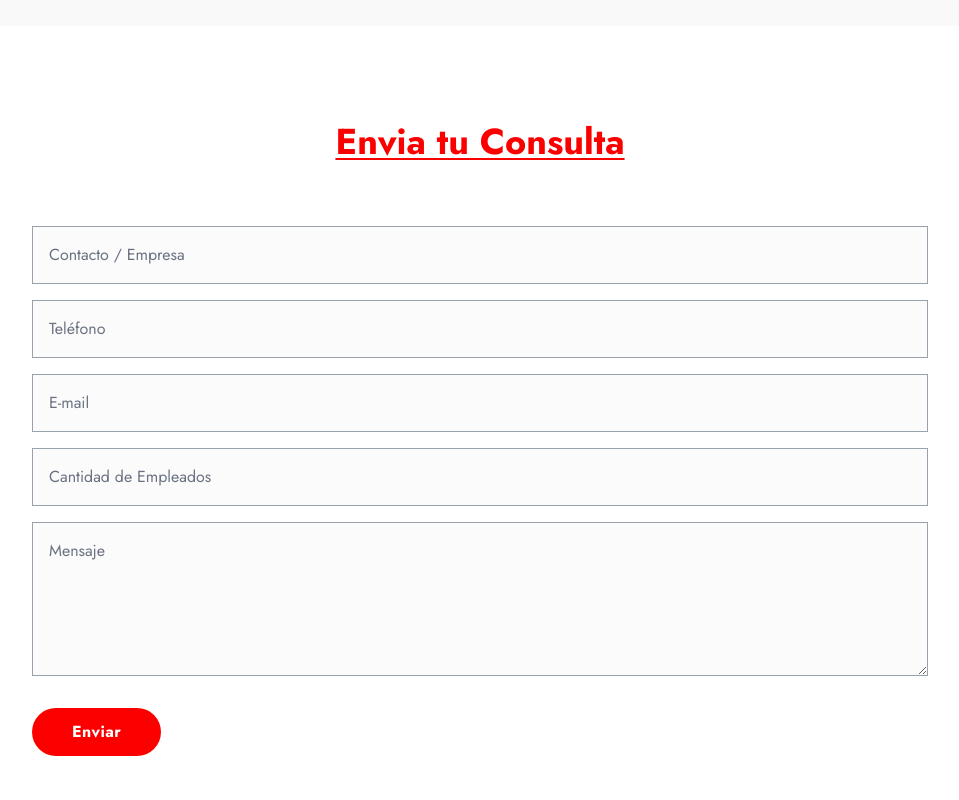
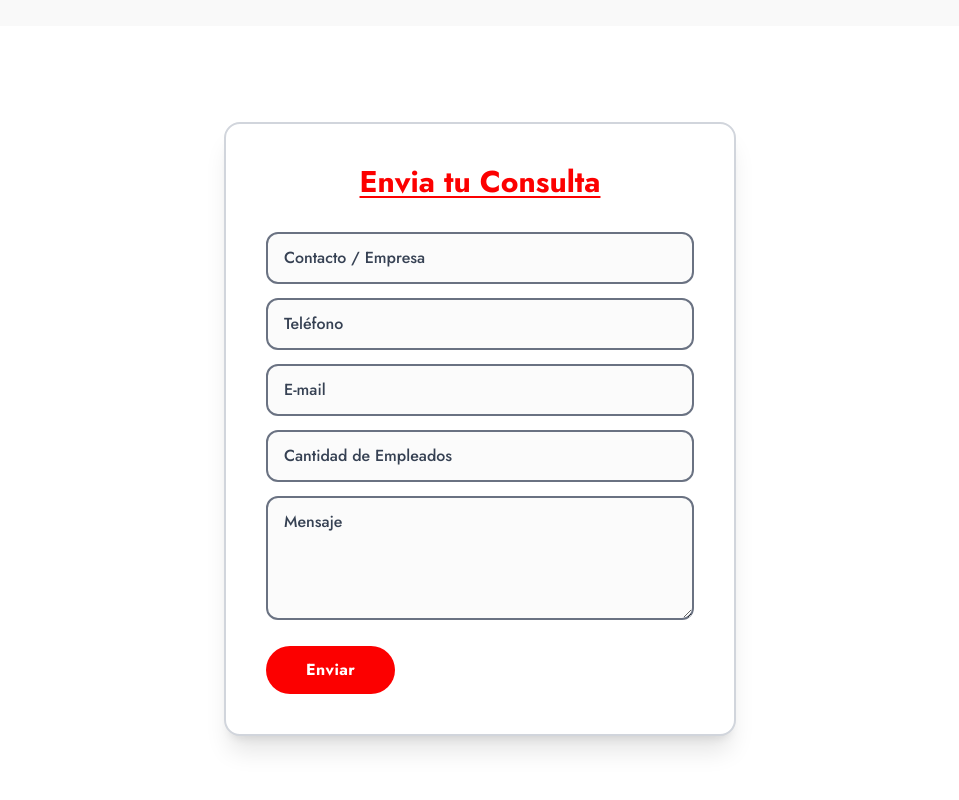
Before and after one commit to SeresML/CursosSeres, a Next.js app: page / in a window 1280 px wide. Shown: the part 1320-2120 px from the top of the page, without its empty margins (160-1119 px from the left). Built offline with nearby package versions, Linux system fonts and the light colour scheme.

Commit message:
style: redesign contact form with card container, smaller rounded inputs, thicker borders and darker text

```diff
--- a/src/app/contacto/page.tsx
+++ b/src/app/contacto/page.tsx
@@ -23,18 +23,15 @@ export default function Contacto() {
 
       {/* Main Content */}
       <section className="py-24 bg-white">
-        <div className="max-w-6xl mx-auto px-6 grid grid-cols-1 md:grid-cols-2 gap-16 md:gap-24">
+        <div className="max-w-6xl mx-auto px-6 grid grid-cols-1 md:grid-cols-2 gap-16 md:gap-24 items-start">
 
           {/* Left Column: Form */}
-          <div className="flex flex-col items-center">
-            <h2 className="text-[34px] md:text-[36px] font-bold text-[#fc0000] underline decoration-2 underline-offset-4 mb-10 text-center">
-              Envia tu Consulta
-            </h2>
-            <ContactForm hideTitle={true} />
+          <div className="flex flex-col items-center w-full">
+            <ContactForm />
           </div>
 
           {/* Right Column: Contact Info */}
-          <div className="flex flex-col items-center md:items-start pt-4 md:pt-0">
+          <div className="flex flex-col items-center md:items-start pt-4 md:pt-6">
             <h2 className="text-[34px] md:text-[36px] font-bold text-[#fc0000] mb-12 text-center md:text-left w-full">
               Habla con Nosotros
             </h2>
@@ -73,7 +70,7 @@ export default function Contacto() {
                     <path d="M22 16.92v3a2 2 0 0 1-2.18 2 19.79 19.79 0 0 1-8.63-3.07 19.5 19.5 0 0 1-6-6 19.79 19.79 0 0 1-3.07-8.67A2 2 0 0 1 4.11 2h3a2 2 0 0 1 2 1.72 12.84 12.84 0 0 0 .7 2.81 2 2 0 0 1-.45 2.11L8.09 9.91a16 16 0 0 0 6 6l1.27-1.27a2 2 0 0 1 2.11-.45 12.84 12.84 0 0 0 2.81.7A2 2 0 0 1 22 16.92z" />
                   </svg>
                 </div>
-                <a href="tel:42221597" className="text-xl text-gray-900 underline decoration-1 underline-offset-4 hover:text-[#fc0000] transition">
+                <a href="tel:4222-1597" className="text-xl text-gray-900 underline decoration-1 underline-offset-4 hover:text-[#fc0000] transition">
                   4222-1597
                 </a>
               </div>
--- a/src/app/cursos/primeros-auxilios/page.tsx
+++ b/src/app/cursos/primeros-auxilios/page.tsx
@@ -24,7 +24,7 @@ export default function PrimerosAuxilios() {
 
           {/* Right Side: Form in a Card */}
           <div className="w-full md:w-1/2 flex justify-center md:justify-end">
-            <div className="bg-white rounded-xl shadow-2xl p-8 md:p-10 w-full max-w-lg">
+            <div className="bg-white rounded-2xl shadow-2xl border-2 border-gray-300 p-8 md:p-10 w-full max-w-lg">
               <h2 className="text-2xl md:text-3xl font-bold text-[#fc0000] mb-6 text-center">
                 ¡Consulte nuestros cursos!
               </h2>
--- a/src/app/cursos/rcp-dea-primeros-auxilios/page.tsx
+++ b/src/app/cursos/rcp-dea-primeros-auxilios/page.tsx
@@ -24,7 +24,7 @@ export default function RcpDeaPrimerosAuxilios() {
 
           {/* Right Side: Form in a Card */}
           <div className="w-full md:w-1/2 flex justify-center md:justify-end">
-            <div className="bg-white rounded-xl shadow-2xl p-8 md:p-10 w-full max-w-lg">
+            <div className="bg-white rounded-2xl shadow-2xl border-2 border-gray-300 p-8 md:p-10 w-full max-w-lg">
               <h2 className="text-2xl md:text-3xl font-bold text-[#fc0000] mb-6 text-center">
                 ¡Consulte nuestros cursos!
               </h2>
--- a/src/app/cursos/rcp-y-dea/page.tsx
+++ b/src/app/cursos/rcp-y-dea/page.tsx
@@ -24,7 +24,7 @@ export default function RcpYDea() {
 
           {/* Right Side: Form in a Card */}
           <div className="w-full md:w-1/2 flex justify-center md:justify-end">
-            <div className="bg-white rounded-xl shadow-2xl p-8 md:p-10 w-full max-w-lg">
+            <div className="bg-white rounded-2xl shadow-2xl border-2 border-gray-300 p-8 md:p-10 w-full max-w-lg">
               <h2 className="text-2xl md:text-3xl font-bold text-[#fc0000] mb-6 text-center">
                 ¡Consulte nuestros cursos!
               </h2>
--- a/src/components/ContactForm.tsx
+++ b/src/components/ContactForm.tsx
@@ -66,48 +66,45 @@ export default function ContactForm({ title = "Envia tu Consulta", hideTitle = f
     if (estado?.ok) sendGTMEvent({ event: "formulario_enviado", pagina: pathname });
   }, [estado, pathname]);
 
-  return (
-    <div className="w-full flex flex-col items-center">
-      {!hideTitle && (
-        <h2 className="text-[34px] md:text-4xl font-bold text-[#fc0000] underline decoration-2 underline-offset-4 mb-16 text-center">
-          {title}
-        </h2>
-      )}
-      <form action={formAction} className="w-full max-w-4xl flex flex-col gap-4">
+  const inputClasses =
+    "w-full border-2 border-gray-500 rounded-xl bg-[#fbfbfb] px-4 py-3 text-base font-medium text-gray-900 placeholder-gray-700 focus:outline-none focus:border-[#fc0000] transition-colors";
+
+  const formElement = (
+    <form action={formAction} className="w-full flex flex-col gap-3.5">
       <input type="hidden" name="origen" value={pathname} />
       <input type="text" name="web" tabIndex={-1} autoComplete="off" aria-hidden="true" className="hidden" />
       <input
         type="text"
         name="contacto"
         placeholder="Contacto / Empresa"
-          className="w-full border border-gray-400 bg-[#fbfbfb] p-4 text-base text-gray-800 placeholder-gray-500 focus:outline-none focus:border-red-500"
+        className={inputClasses}
       />
       <input
         type="text"
         name="telefono"
         placeholder="Teléfono"
-          className="w-full border border-gray-400 bg-[#fbfbfb] p-4 text-base text-gray-800 placeholder-gray-500 focus:outline-none focus:border-red-500"
+        className={inputClasses}
       />
       <input
         type="email"
         name="email"
         placeholder="E-mail"
-          className="w-full border border-gray-400 bg-[#fbfbfb] p-4 text-base text-gray-800 placeholder-gray-500 focus:outline-none focus:border-red-500"
+        className={inputClasses}
       />
       <input
         type="text"
         name="empleados"
         placeholder="Cantidad de Empleados"
-          className="w-full border border-gray-400 bg-[#fbfbfb] p-4 text-base text-gray-800 placeholder-gray-500 focus:outline-none focus:border-red-500"
+        className={inputClasses}
       />
       <textarea
         name="mensaje"
         placeholder="Mensaje"
-          rows={5}
-          className="w-full border border-gray-400 bg-[#fbfbfb] p-4 text-base text-gray-800 placeholder-gray-500 focus:outline-none focus:border-red-500 resize-y"
+        rows={4}
+        className={`${inputClasses} resize-y`}
       ></textarea>
 
-        <div className="mt-4 text-left">
+      <div className="mt-3 text-left">
         <button
           type="submit"
           disabled={enviando}
@@ -116,10 +113,26 @@ export default function ContactForm({ title = "Envia tu Consulta", hideTitle = f
           {enviando ? "Enviando..." : "Enviar"}
         </button>
         {estado && (
-            <p className={`mt-4 text-base ${estado.ok ? "text-green-700" : "text-[#fc0000]"}`}>{estado.mensaje}</p>
+          <p className={`mt-4 text-base font-medium ${estado.ok ? "text-green-700" : "text-[#fc0000]"}`}>
+            {estado.mensaje}
+          </p>
         )}
       </div>
     </form>
+  );
+
+  if (hideTitle) {
+    return <div className="w-full flex flex-col items-center">{formElement}</div>;
+  }
+
+  return (
+    <div className="w-full flex flex-col items-center">
+      <div className="bg-white rounded-2xl shadow-xl border-2 border-gray-300 p-8 md:p-10 w-full max-w-lg">
+        <h2 className="text-2xl md:text-3xl font-bold text-[#fc0000] underline decoration-2 underline-offset-4 mb-8 text-center">
+          {title}
+        </h2>
+        {formElement}
+      </div>
     </div>
   );
 }
```
Lines whose indentation alone changed are shown as unchanged.
